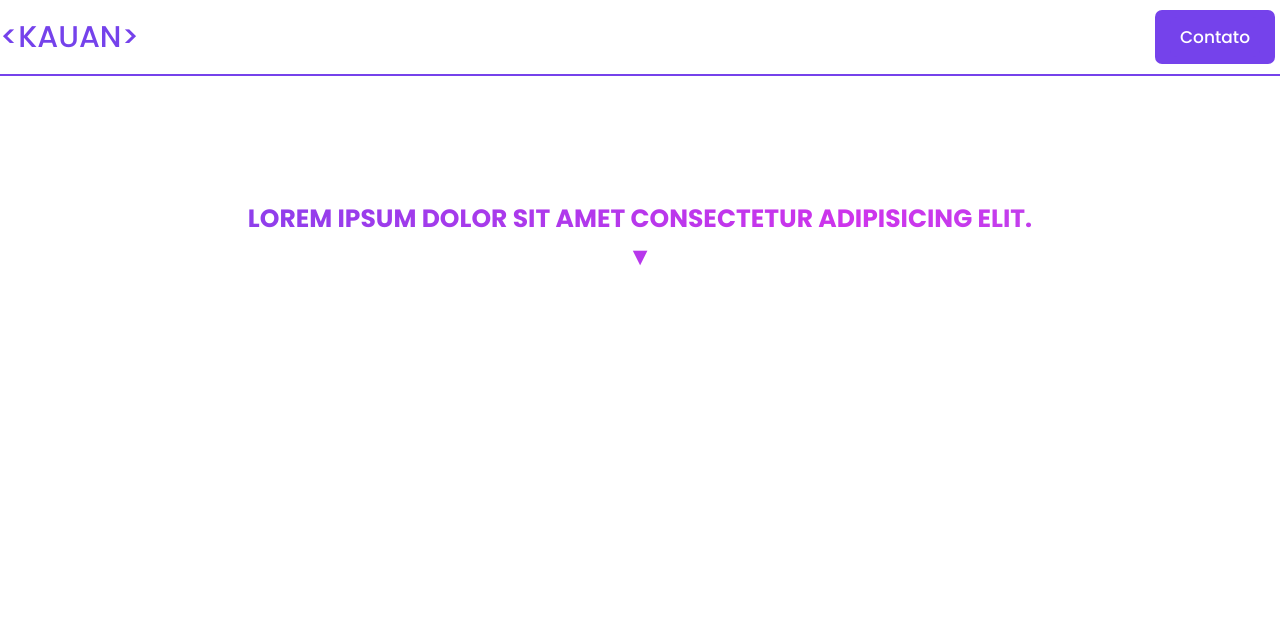
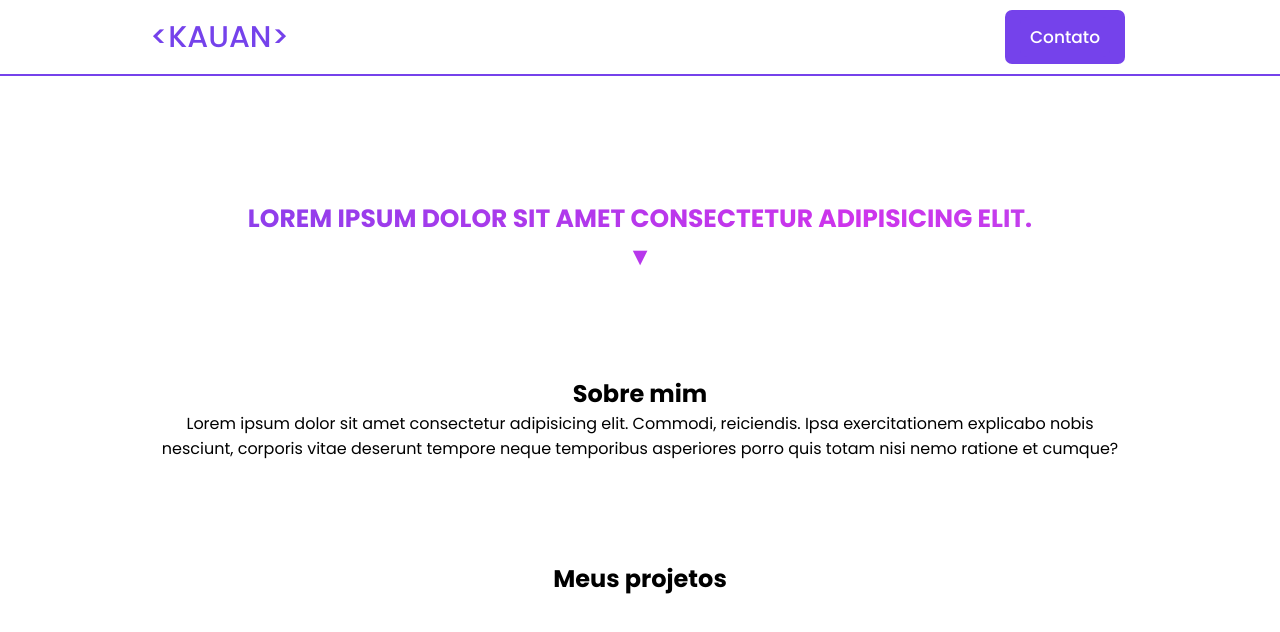
Before and after one commit to KauanAlvz/portifolio, a plain HTML site: page index.html in a window 1280 px wide. Drawn offline with Linux system fonts and the light colour scheme.

Commit message:
sobre mim

```diff
--- a/index.html
+++ b/index.html
@@ -24,5 +24,15 @@
             </p>
         </div>
     </section>
+    <section class="sobre-sec">
+        <h2>Sobre mim</h2>
+        <p>Lorem ipsum dolor sit amet consectetur adipisicing elit. Commodi, reiciendis. Ipsa exercitationem explicabo nobis nesciunt, corporis vitae deserunt tempore neque temporibus asperiores porro quis totam nisi nemo ratione et cumque?</p>
+    </section>
+    <section class="projetos-sec">
+        <h2>Meus projetos</h2>
+        <div class="projetos">
+
+        </div>
+    </section>
 </body>
 </html>
--- a/styles/style.css
+++ b/styles/style.css
@@ -21,7 +21,9 @@ nav{
     display: flex;
     justify-content: space-between;
     align-items: center;
-    margin: 10px 0;
+    width: 100%;
+    max-width: 980px;
+    margin: 10px auto;
 }
 .logo-header{
     font-size: 30px;
@@ -65,3 +67,15 @@ nav{
         background-position: 200%;
     }
 }
+.sobre-sec{
+    margin-top: 100px;
+    text-align: center;
+}
+.sobre-sec p{
+    max-width: 980px;
+    margin: auto;
+}
+.projetos-sec{
+    margin-top: 100px;
+    text-align: center;
+}
```
